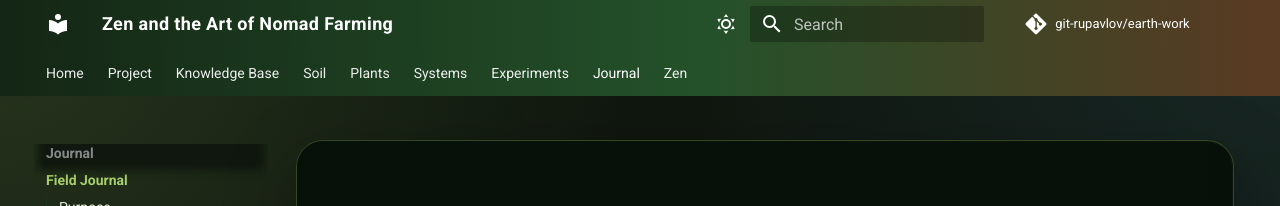
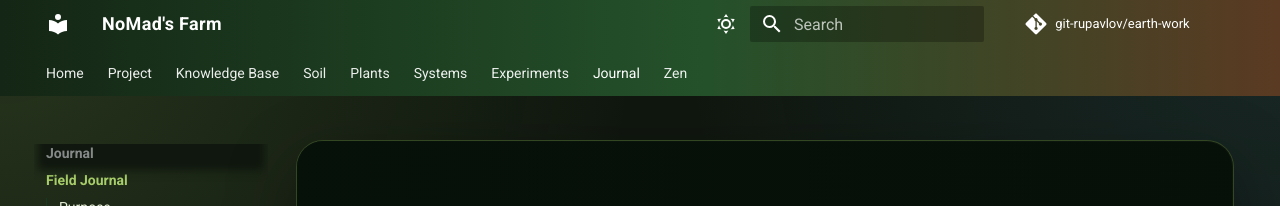
Before and after one commit to git-rupavlov/earth-work, an MkDocs documentation site: the page built from docs/journal/index.md, in a window 1280 px wide. Shown: the top 206 px of the page. Built offline with MkDocs 1.6.1 and Material for MkDocs 9.7.7, drawn with Linux system fonts in a browser that asks for light colours; comment, search, counter and statistics services are not loaded.

Commit message:
Set NoMad's Farm site identity

```diff
--- a/mkdocs.yml
+++ b/mkdocs.yml
@@ -1,5 +1,5 @@
-site_name: Zen and the Art of Nomad Farming
-site_description: Regenerative agriculture, field research and resilient living documentation
+site_name: NoMad's Farm
+site_description: Zen and the Art of Nomad Farming
 site_author: Ruslav Pavlov
 
 repo_url: https://github.com/git-rupavlov/earth-work
```
